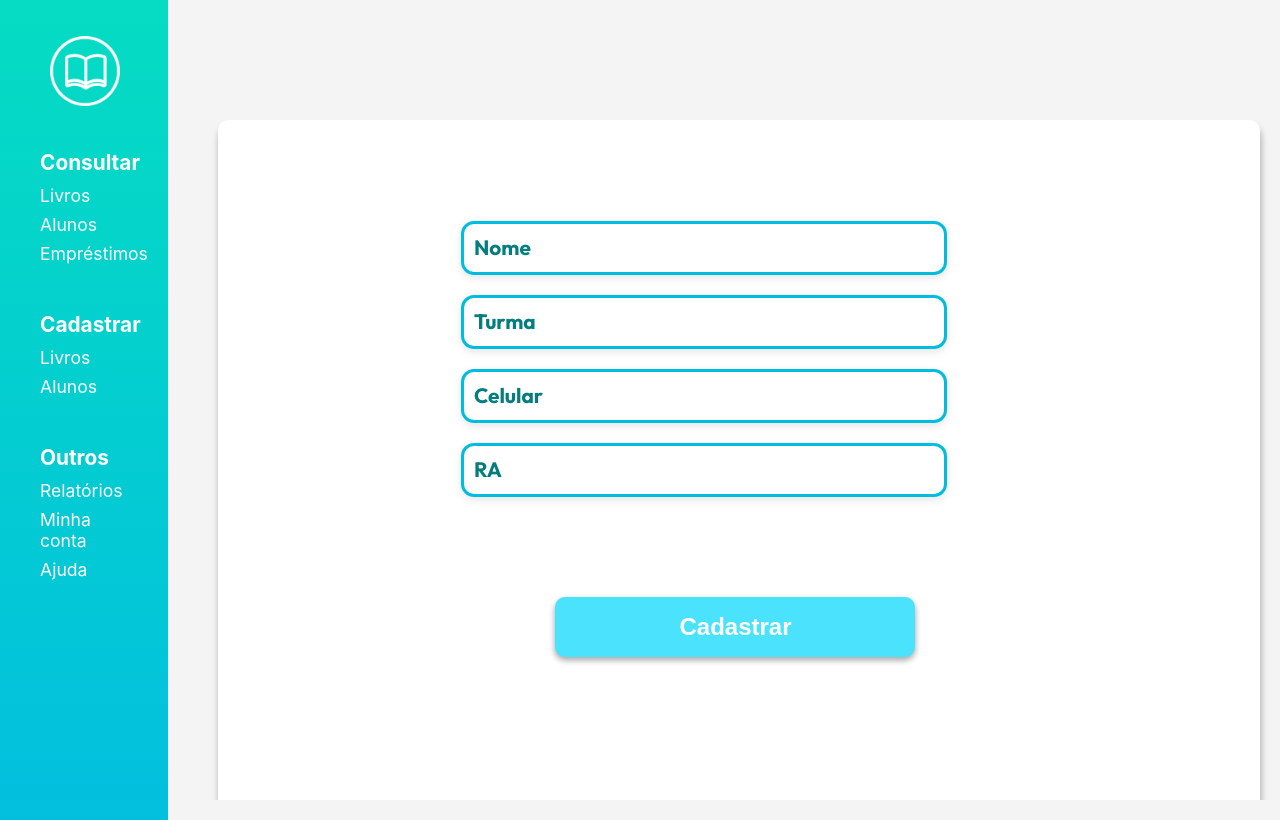
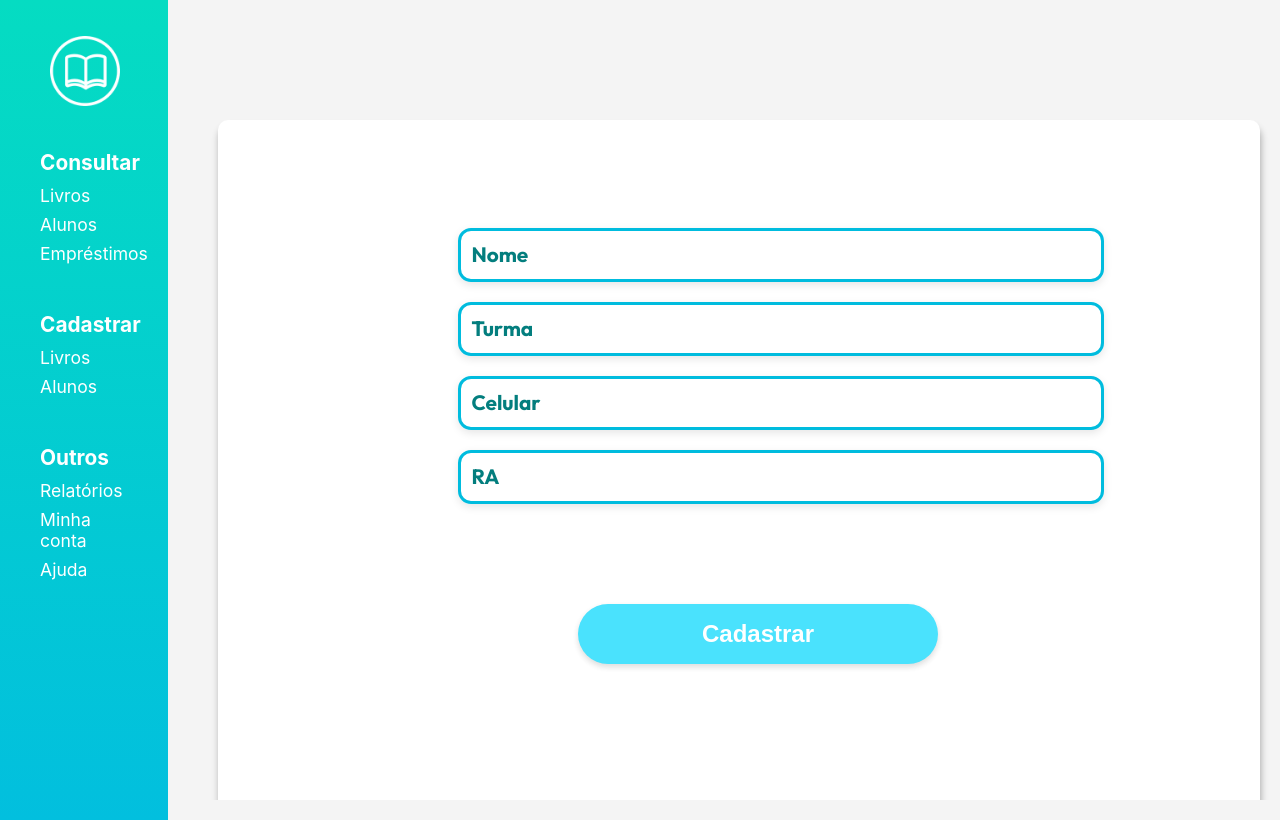
Before and after one commit to devantoneli/bibliodaurea, a React (Create React App) app in the folder bibliodaurea/: page /cadastrar/alunos in a window 1280 px wide. Built offline with nearby package versions, Linux system fonts and the light colour scheme.

Commit message:
formulário livro

```diff
--- a/bibliodaurea/src/components/FormStudents.js
+++ b/bibliodaurea/src/components/FormStudents.js
@@ -5,28 +5,28 @@ function FormStudents(){
       <div className={styles.container2}>
         <form>
 
-        <div className={styles.inputForm}>
+        <div className={styles.inputForm2}>
           <label>Nome</label>
           <input className={styles.inputValue1} type="text" name="Name"/><br></br>
         </div>
 
         <br></br>
 
-        <div className={styles.inputForm}>
+        <div className={styles.inputForm2}>
           <label>Turma</label>
           <input className={styles.inputValue1} type="text" name="class"/><br></br>
         </div>
 
         <br></br>
 
-        <div className={styles.inputForm}>
+        <div className={styles.inputForm2}>
          <label>Celular</label>
           <input className={styles.inputValue1} type="phone" name="phone" /><br></br>
         </div>
 
         <br></br>
 
-        <div className={styles.inputForm}>
+        <div className={styles.inputForm2}>
          <label>RA</label>
           <input className={styles.inputValue1}  type="number" name="ra"/><br></br>
         </div>
--- a/bibliodaurea/src/pages/css/register.module.css
+++ b/bibliodaurea/src/pages/css/register.module.css
@@ -24,6 +24,7 @@ form {
     margin-left:20em;
     margin-top: 8em;
 }
+
 
 .inputForm{
     display: flex;
@@ -119,7 +120,7 @@ form {
 
 @media screen and (max-width: 1152px){
     .inputForm{
-        width: 20em !important;
+        width: 15em !important;
         margin-left:-100px;
     }
     .max{
@@ -265,30 +266,113 @@ input:focus {
 }
 
 .container2{
-    margin-left: 70% !important;
-    margin-top: 50%;
+    width: 300px;
+    height: 300px;
+    margin-left: 28em !important;
+    margin-top: 10em;
 }
 .buttonregister2{
     width: 15em;
     height: 2.5em;
     margin-top: 5rem;
-    border-radius: 10px;
+    border-radius: 40px;
     border: none;
     background-color: #4ae2fd;
     color: white;
     font-size: 1.5em;
-    margin-left: -1.5em !important;
-    box-shadow: rgba(0, 0, 0, 0.16) 0px 3px 6px, rgba(0, 0, 0, 0.23) 0px 3px 6px;
+    margin-left: 5.5em !important;
+    box-shadow: rgba(0, 0, 0, 0.056) 0px 3px 6px, rgba(0, 0, 0, 0.09) 0px 3px 6px;
     cursor: pointer;
     font-weight: bold;
+}
+.inputForm2{
+    display: flex;
+    width:40em ;
+    height: 3em;
+    border-radius: 13px;
+    border: none;
+    border: solid 3px #00BCDE;
+    box-shadow: rgba(0, 0, 0, 0.101) 0px 3px 8px;
+
+}
+.inputForm2 label{
+    font-weight: bold;
+    padding: 0.50em;
+    font-family: 'Outfit';
+    font-size: 1.3em ;
+    color:#037e7e;
+}
+
+.BookInput label{
+    top:50%;
+    position: absolute;
+    transform: translateY(-50%);
+
+}
+.inputValue{
+    background: none;
+    border: none;
+    width: 50em;
+
+
+
+
 }
 
 /* Responsive Register Students*/
 
-@media screen and (min-width: 1600px){
+
+@media screen and (max-width: 1600px){
+    .inputForm{
+        width: 30em;
+        margin-left:-90px;
+    }
+    .max{
+        margin-left: -3em;
+    }
     .container2{
-    margin-left: 70%;
-    margin-top: 25%;
+        margin-left: 22em !important;
+        margin-top: 20%;
+    }
+    .buttonregister2{
+        margin-left: 5em !important;
+    }
+}
+
+@media screen and (max-width: 1440px){
+    .inputForm{
+        width: 35em;
+        margin-left:-100px;
+    }
+    .max{
+        margin-left: -10em;
+    }
+    .inputValue2{
+        width: 30.6em !important;
+        margin-left:-0.3em !important;
+    }
+    .container2{
+        margin-left: 17em !important;
+        margin-top: 20%;
+    }
+
+    }
+
+    @media screen and (max-width: 1300px){
+        .inputForm{
+            width: 30em !important;
+            margin-left:-100px;
+        }
+        .max{
+            margin-left: -10em;
+        }
+        .inputValue2{
+            width: 24.6em !important;
+            margin-left:-0.3em !important;
+        }
+        .container2{
+            margin-left: 15em !important;
+            margin-top: 20%;
         }
         .buttonregister2{
             margin-left: 5em !important;
@@ -296,23 +380,40 @@ input:focus {
 
         }
 
-@media screen and (max-width: 1300px){
-    .container2{
-        margin-left: 40em !important;
-        margin-top: 40% !important;
+
+
+@media screen and (max-width: 1280px){
+    .inputForm{
+        width: 30em;
+        margin-left:-100px;
     }
-    .buttonregister2{
-        margin-right: 2em;
+    .max{
+        margin-left: -10em;
     }
 }
 
+@media screen and (max-width: 1152px){
+    .inputForm2{
+        width: 30em !important;
+        margin-left:-100px;
+    }
+    .max{
+        margin-left: -10em;
+    }
 
-@media screen and (max-width: 1440px){
+    .inputValue2{
+        width:12.6em !important;
+        margin-left:-0.3em !important;
+    }
+    .inputValue{
+        width:11.3em !important;
+    }
     .container2{
-        margin-left: 85% !important;
-        margin-top: 25% !important;
+        margin-left: 20em !important;
+        margin-top: 20%;
+
     }
     .buttonregister2{
-        margin-left: -0.21em !important;
+        margin-left:-2em !important ;
     }
 }
```
Also changed, not shown: bibliodaurea/src/components/FormBook.js (+4 -4 lines). Lines whose indentation alone changed are shown as unchanged.
